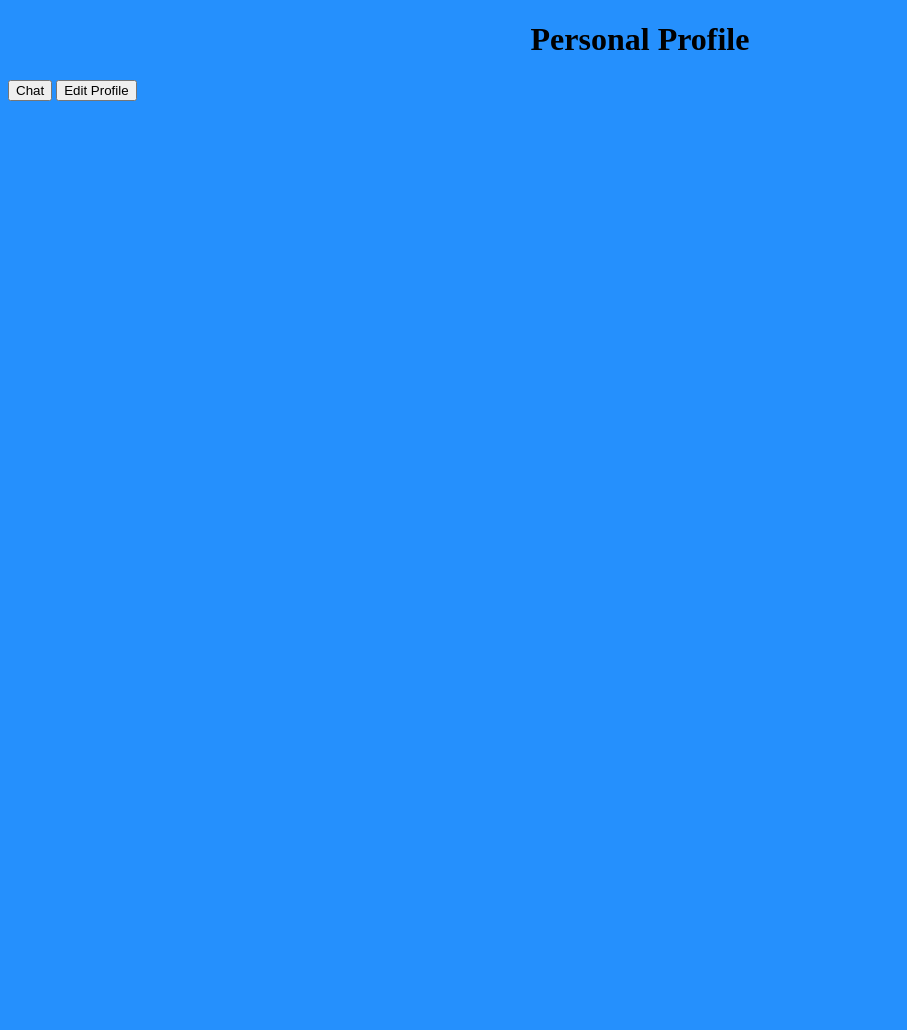
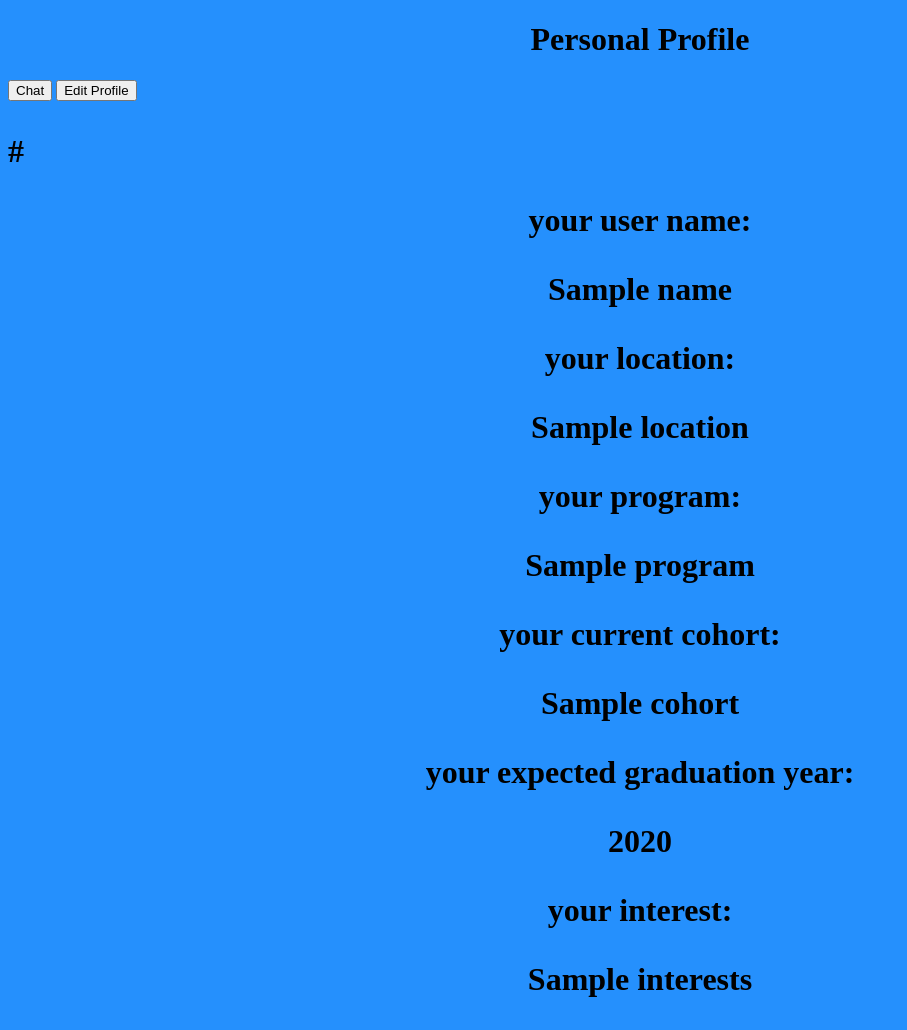
Before and after one commit to Boboston98/Cohort-Forum, a Python web app: template cohort-forum/templates/showprofile.html in a window 1280 px wide. Shown: the whole page, without its empty margins (0-907 px from the left). Before the commit the page ends 101 px from the top, so only its background shows below. Run offline with Jinja, Linux system fonts and the light colour scheme; the template is opened without the code that fills it: most values are stand-ins (such as "Sample title", 1, 10 or a date in 2020).

Commit message:
added the text to the show profile

```diff
--- a/cohort-forum/templates/profile.html
+++ b/cohort-forum/templates/profile.html
@@ -30,7 +30,7 @@
 
     <!-- <h2>Profile picture</h2>
     <p>enter url to profile pic: <input type="text" name="image" value=""></p>  -->
-    <center><h1>Create/edit your profile</h1></center>
+    <center><h1>Create your profile</h1></center>
     <!-- Austin changed here, if you got a problem, fight me in the streets -->
     <!-- <left>
       <input type="button" value='Chat'
--- a/cohort-forum/templates/showprofile.html
+++ b/cohort-forum/templates/showprofile.html
@@ -16,6 +16,14 @@
       <input type="button" value='Edit Profile'
      onclick="window.location='/profile';" />
    </right>
+   <h1><p>{{ url }}</p></h1>
+
+   <center><h1>your user name: <right><p> {{ name }} </p></right></h1>
+    <h1>your location: <right><p> {{ location }} </p></right></h1>
+    <h1>your program: <right><p> {{ program }} </p></right></h1>
+    <h1>your current cohort: <right><p> {{ cohort }} </p></right></h1>
+    <h1>your expected graduation year: <right><p> {{ grad_year }} </p></right></h1>
+    <h1>your interest: <right><p> {{ interests }} </p></right></h1></center>
    </body>
    <style>
    body {
```
